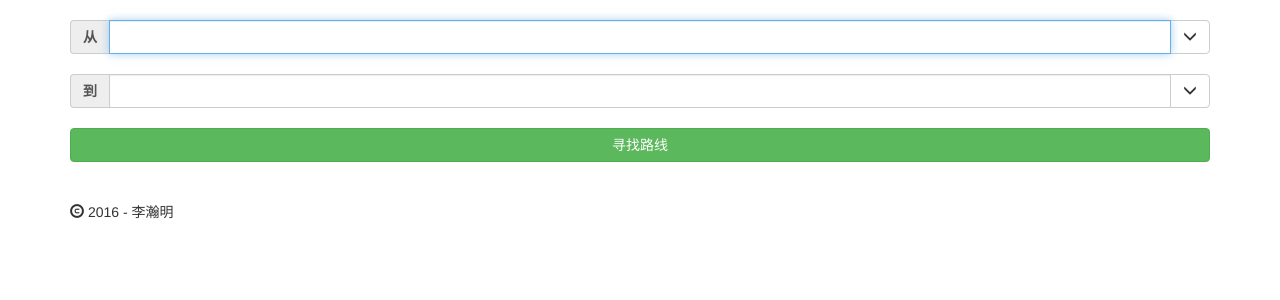
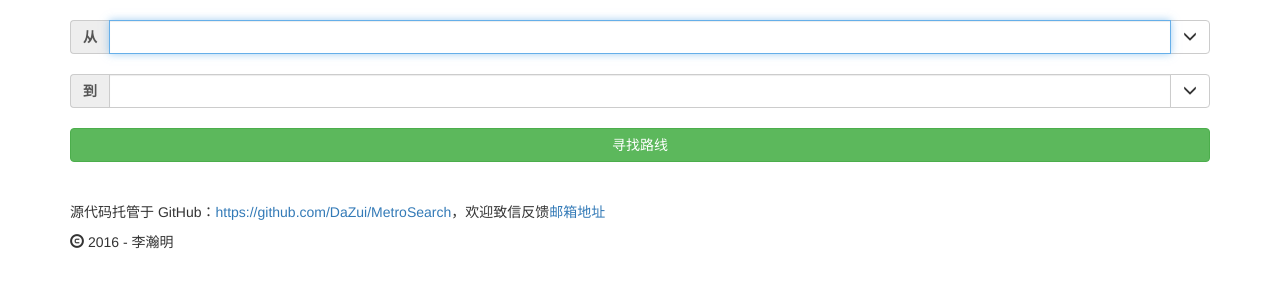
Before and after one commit to vontio/MetroSearch, a Python web app: template MetroRouteFinder/templates/city.html in a window 1280 px wide. Shown: the part 52-352 px from the top of the page. Run offline with Jinja, Linux system fonts and the light colour scheme; the template is opened without the code that fills it, so the values that code supplies are empty; some libraries are stand-ins or nearby versions.

Commit message:
Contact Information

```diff
--- a/MetroRouteFinder/templates/layout.html
+++ b/MetroRouteFinder/templates/layout.html
@@ -1 +1 @@
-{% extends "bootstrap/base.html" %}{% block metas %}{{ super() }}<meta http-equiv="Content-Type" content="text/html; charset=utf-8" /><meta name="mobile-web-app-capable" content="yes" /><meta name="apple-mobile-web-app-capable" content="yes" />{% endblock %}{% block title %}{% block subtitle %}{% endblock %}地铁{% endblock %}{% block styles %}{{super()}}<link rel="shortcut icon" href="https://lihanming.me/static/favicon.ico" type="image/x-icon" /><link rel="icon" href="https://lihanming.me/static/favicon.ico" type="image/x-icon" /><link rel="stylesheet" type="text/css" href="{{ url_for('static', filename='stylesheets/site.css') }}" />{% endblock %}{% block navbar %}{% include 'navbar.html' %}{% endblock %}{% block content %}<div class="container">{% for category, message in get_flashed_messages(with_categories=true) %}<div class="alert alert-{{ category }}"><button type="button" class="close" data-dismiss="alert">&times;</button>{{ message }}</div>{% endfor %}{% block page_content %}{% endblock %}<footer><br><p><span class="glyphicon glyphicon-copyright-mark"></span> {{ moment().format('YYYY') }} - 李瀚明</p></footer></div>{% endblock %}{% block scripts %}{{ super() }}{{ moment.include_moment() }}{{ moment.lang('zh-CN') }}{% endblock %}
+{% extends "bootstrap/base.html" %}{% block metas %}{{ super() }}<meta http-equiv="Content-Type" content="text/html; charset=utf-8" /><meta name="mobile-web-app-capable" content="yes" /><meta name="apple-mobile-web-app-capable" content="yes" />{% endblock %}{% block title %}{% block subtitle %}{% endblock %}地铁{% endblock %}{% block styles %}{{super()}}<link rel="shortcut icon" href="https://lihanming.me/static/favicon.ico" type="image/x-icon" /><link rel="icon" href="https://lihanming.me/static/favicon.ico" type="image/x-icon" /><link rel="stylesheet" type="text/css" href="{{ url_for('static', filename='stylesheets/site.css') }}" />{% endblock %}{% block navbar %}{% include 'navbar.html' %}{% endblock %}{% block content %}<div class="container">{% for category, message in get_flashed_messages(with_categories=true) %}<div class="alert alert-{{ category }}"><button type="button" class="close" data-dismiss="alert">&times;</button>{{ message }}</div>{% endfor %}{% block page_content %}{% endblock %}<footer><br><p>源代码托管于 GitHub：<a href="https://github.com/DaZui/MetroSearch">https://github.com/DaZui/MetroSearch</a>，欢迎致信反馈<a href="mailto://jason@lihanming.me">邮箱地址</a><p><p><span class="glyphicon glyphicon-copyright-mark"></span> {{ moment().format('YYYY') }} - 李瀚明</p></footer></div>{% endblock %}{% block scripts %}{{ super() }}{{ moment.include_moment() }}{{ moment.lang('zh-CN') }}{% endblock %}
```
